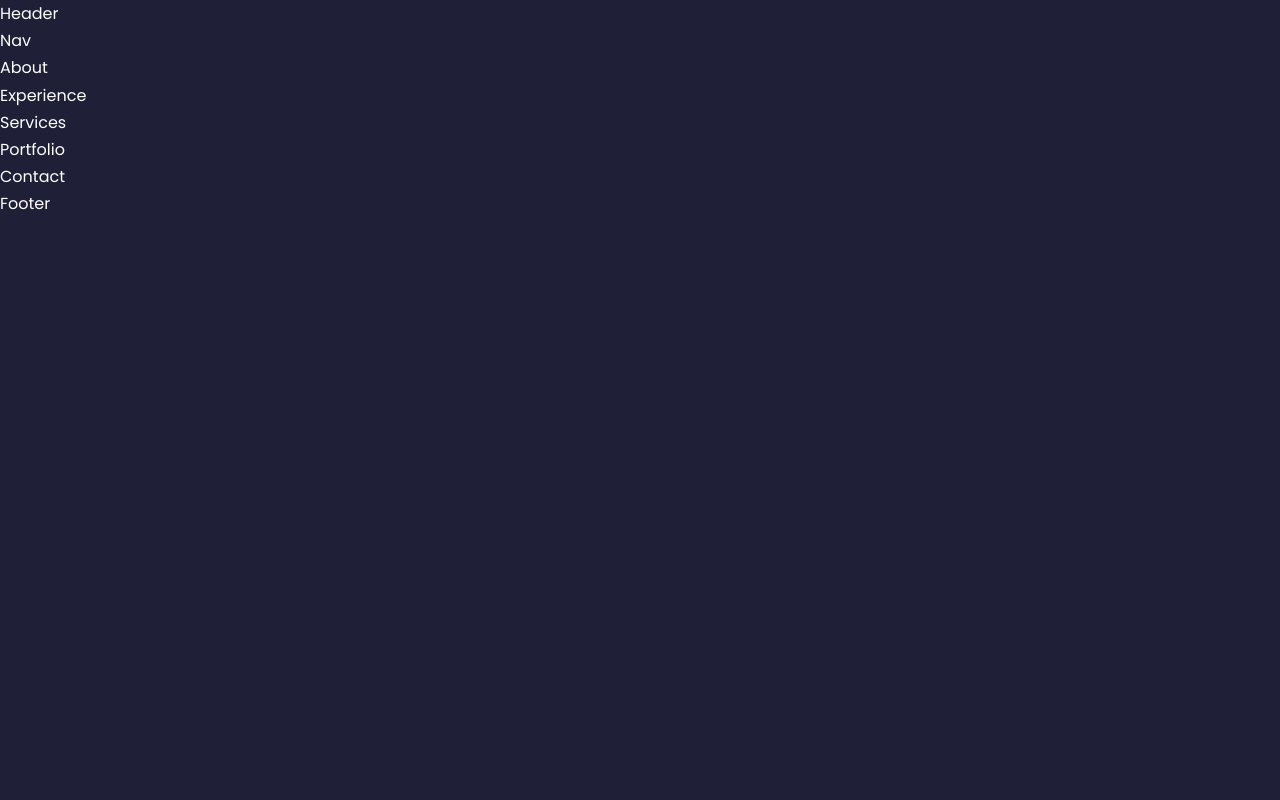
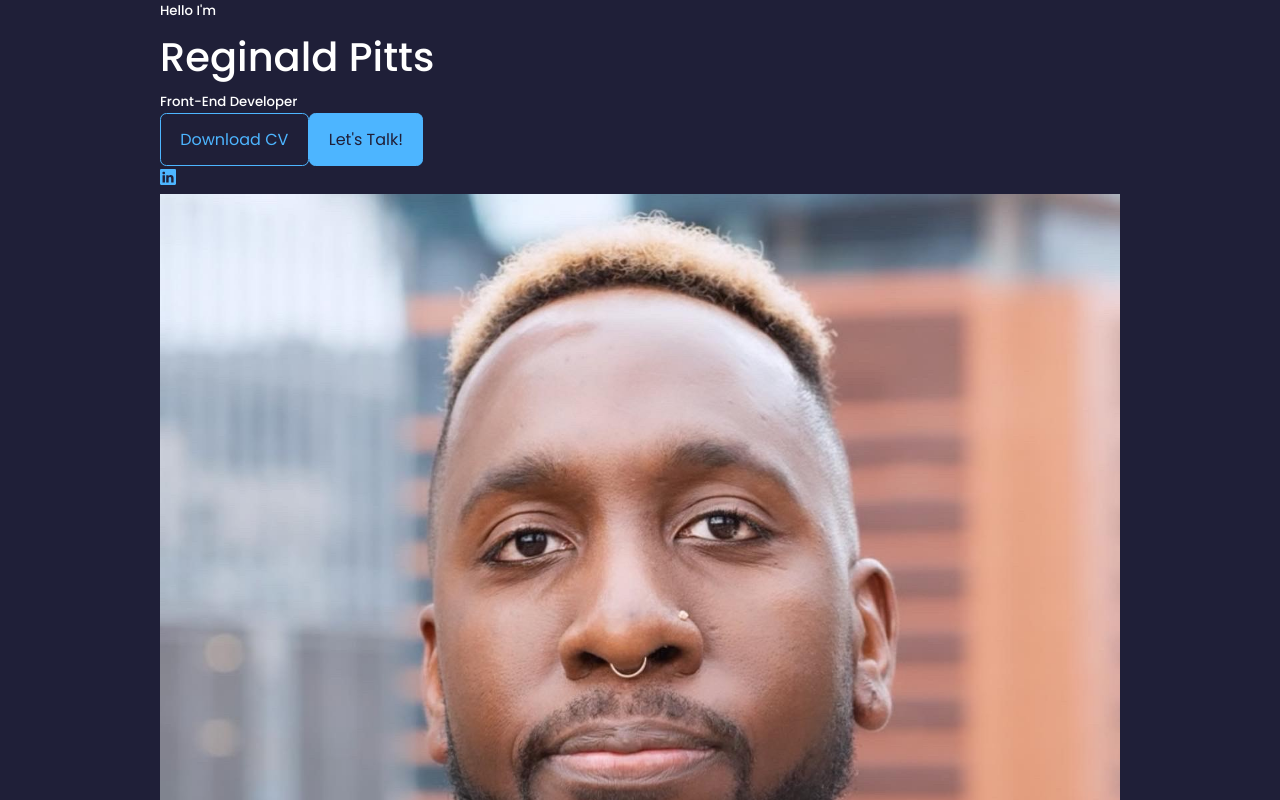
Before and after one commit to Reginald-Pitts-1/React_Portfolio, a React (Create React App) app in the folder portfolio-1/: page / in a window 1280 px wide. Shown: the top 800 px of the page. Built offline with nearby package versions, Linux system fonts and the light colour scheme.

Commit message:
added linked in icon

```diff
--- a/portfolio-1/package.json
+++ b/portfolio-1/package.json
@@ -8,7 +8,8 @@
     "@testing-library/user-event": "^13.5.0",
     "react": "^18.2.0",
     "react-dom": "^18.2.0",
-    "react-scripts": "5.0.1",
+    "react-icons": "^4.10.1",
+    "react-scripts": "^5.0.1",
     "web-vitals": "^2.1.4"
   },
   "scripts": {
--- /dev/null
+++ b/portfolio-1/src/components/Header/CTA.jsx
@@ -0,0 +1,15 @@
+import React from 'react'
+
+// Import Resume
+import CV from '../../assets/Reginald_Pitts_Resume.pdf'
+
+const CTA = () => {
+  return (
+    <div className="cta">
+        <a href={CV} download className='btn'>Download CV</a>
+        <a href="#contact" className='btn btn-primary'>Let's Talk!</a>
+    </div>
+  )
+}
+
+export default CTA;
--- a/portfolio-1/src/components/Header/Header.jsx
+++ b/portfolio-1/src/components/Header/Header.jsx
@@ -1,9 +1,26 @@
 import React from 'react'
 import './Header.css'
+import CTA from './CTA'
+import ME from '../../assets/Image3.jpg'
+import HeaderSocials from './HeaderSocials'
 
 const Header = () => {
   return (
-    <div>Header</div>
+    <header>
+      <div className="container header__container">
+        <h5>Hello I'm</h5>
+        <h1>Reginald Pitts</h1>
+        <h5 className="text-light">Front-End Developer</h5>
+        <CTA />
+        <HeaderSocials />
+
+        <div className="me">
+          <img src={ME} alt="me" />
+        </div>
+
+        <a href="#contact" className="scroll__down">Scroll Down</a>
+      </div>
+    </header>
   )
 }
 
--- /dev/null
+++ b/portfolio-1/src/components/Header/HeaderSocials.jsx
@@ -0,0 +1,13 @@
+import React from 'react'
+import { BsLinkedin } from 'react-icons/bs'
+
+const HeaderSocials = () => {
+  return (
+    <div className="header__socials">
+        <a href="https://linkedin.com" target="_blank"><BsLinkedin /></a>
+        <a href="https://github.com" target="_blank"></a>
+    </div>
+  )
+}
+
+export default HeaderSocials;
```
Also changed, not shown: 2 other files (tests, documents, lock files or other folders).
